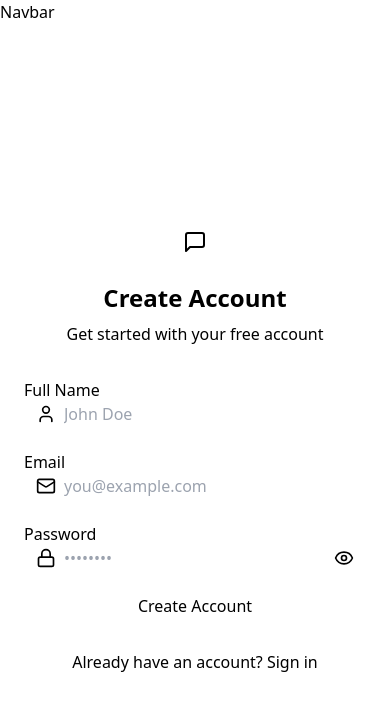
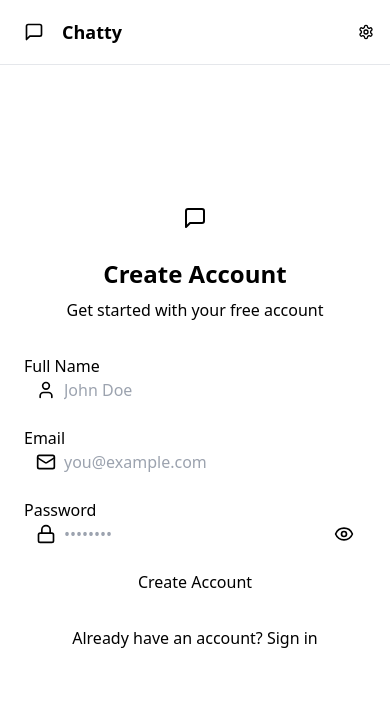
Before and after one commit to PranjalMantri/Chattr, a React (Vite) app in the folder frontend/: page /signup in a window 390 px wide. Shown: the top 710 px of the page. Built offline with nearby package versions, Linux system fonts and the light colour scheme; no server answers.

Commit message:
feat: enhance authentication flow with protected routes and logout functionality

```diff
--- a/frontend/src/App.tsx
+++ b/frontend/src/App.tsx
@@ -11,6 +11,7 @@ import { useAuthStore } from "./store/useAuthStore";
 import { useEffect } from "react";
 import { Loader } from "lucide-react";
 import { Toaster } from "react-hot-toast";
+import { Navigate } from "react-router-dom";
 
 function App() {
   const { authUser, checkAuth, isCheckingAuth } = useAuthStore();
@@ -19,10 +20,10 @@ function App() {
     checkAuth();
   }, [checkAuth]);
 
-  if (isCheckingAuth && !authUser) {
+  if (isCheckingAuth) {
     return (
       <div className="flex items-center justify-center h-screen">
-        <Loader className="size-10 animate-spin"></Loader>
+        <Loader className="size-10 animate-spin" />
       </div>
     );
   }
@@ -34,21 +35,28 @@ function App() {
       <Routes>
         <Route
           path="/"
-          element={authUser ? <HomePage /> : <LoginPage />}
-        ></Route>
+          element={authUser ? <HomePage /> : <Navigate to="/login" replace />}
+        />
         <Route
           path="/signup"
-          element={!authUser ? <SignupPage /> : <HomePage />}
-        ></Route>
+          element={!authUser ? <SignupPage /> : <Navigate to="/" replace />}
+        />
         <Route
           path="/login"
-          element={!authUser ? <LoginPage /> : <HomePage />}
-        ></Route>
+          element={!authUser ? <LoginPage /> : <Navigate to="/" replace />}
+        />
         <Route
           path="/profile"
-          element={authUser ? <ProfilePage /> : <LoginPage />}
-        ></Route>
-        <Route path="/settings" element={<SettingsPage />}></Route>
+          element={
+            authUser ? <ProfilePage /> : <Navigate to="/login" replace />
+          }
+        />
+        <Route
+          path="/settings"
+          element={
+            authUser ? <SettingsPage /> : <Navigate to="/login" replace />
+          }
+        />
       </Routes>
 
       <Toaster />
--- a/frontend/src/components/Navbar.tsx
+++ b/frontend/src/components/Navbar.tsx
@@ -1,5 +1,59 @@
+import { MessageSquare, Settings, User, LogOut } from "lucide-react";
+import { Link } from "react-router-dom";
+import { useAuthStore } from "../store/useAuthStore";
+
 const Navbar = () => {
-  return <div>Navbar</div>;
+  const { authUser, logout } = useAuthStore();
+
+  return (
+    <header
+      className="bg-base-100 border-b border-base-300 fixed w-full top-0 z-40
+    backdrop-blur-lg bg-base-100/80"
+    >
+      <div className="container mx-auto px-4 h-16">
+        <div className="flex items-center justify-between h-full">
+          <div className="flex items-center gap-8">
+            <Link
+              to="/"
+              className="flex items-center gap-2.5 hover:opacity-80 transition-all"
+            >
+              <div className="size-9 rounded-lg bg-primary/10 flex items-center justify-center">
+                <MessageSquare className="w-5 h-5 text-primary" />
+              </div>
+              <h1 className="text-lg font-bold">Chatty</h1>
+            </Link>
+          </div>
+
+          <div className="flex items-center gap-2">
+            <Link
+              to={"/settings"}
+              className={`
+              btn btn-sm gap-2 transition-colors
+
+              `}
+            >
+              <Settings className="w-4 h-4" />
+              <span className="hidden sm:inline">Settings</span>
+            </Link>
+
+            {authUser && (
+              <>
+                <Link to={"/profile"} className={`btn btn-sm gap-2`}>
+                  <User className="size-5" />
+                  <span className="hidden sm:inline">Profile</span>
+                </Link>
+
+                <button className="flex gap-2 items-center" onClick={logout}>
+                  <LogOut className="size-5" />
+                  <span className="hidden sm:inline">Logout</span>
+                </button>
+              </>
+            )}
+          </div>
+        </div>
+      </div>
+    </header>
+  );
 };
 
 export default Navbar;
--- a/frontend/src/pages/HomePage.tsx
+++ b/frontend/src/pages/HomePage.tsx
@@ -1,5 +1,5 @@
 const HomePage = () => {
-  return <div>Home Page</div>;
+  return <div className="bg-red-500">Home Page</div>;
 };
 
 export default HomePage;
--- a/frontend/src/store/useAuthStore.ts
+++ b/frontend/src/store/useAuthStore.ts
@@ -10,6 +10,7 @@ interface AuthState {
   isCheckingAuth: boolean;
   checkAuth: () => Promise<void>;
   signup: (data: any) => Promise<void>;
+  logout: () => Promise<void>;
 }
 
 export const useAuthStore = create<AuthState>((set) => ({
@@ -45,4 +46,14 @@ export const useAuthStore = create<AuthState>((set) => ({
       set({ isSigningUp: false });
     }
   },
+
+  logout: async () => {
+    try {
+      await axiosInstance.get("/auth/logout");
+      set({ authUser: null });
+      toast.success("Logout successful");
+    } catch (error: any) {
+      toast.error(error.response.data.message);
+    }
+  },
 }));
```
